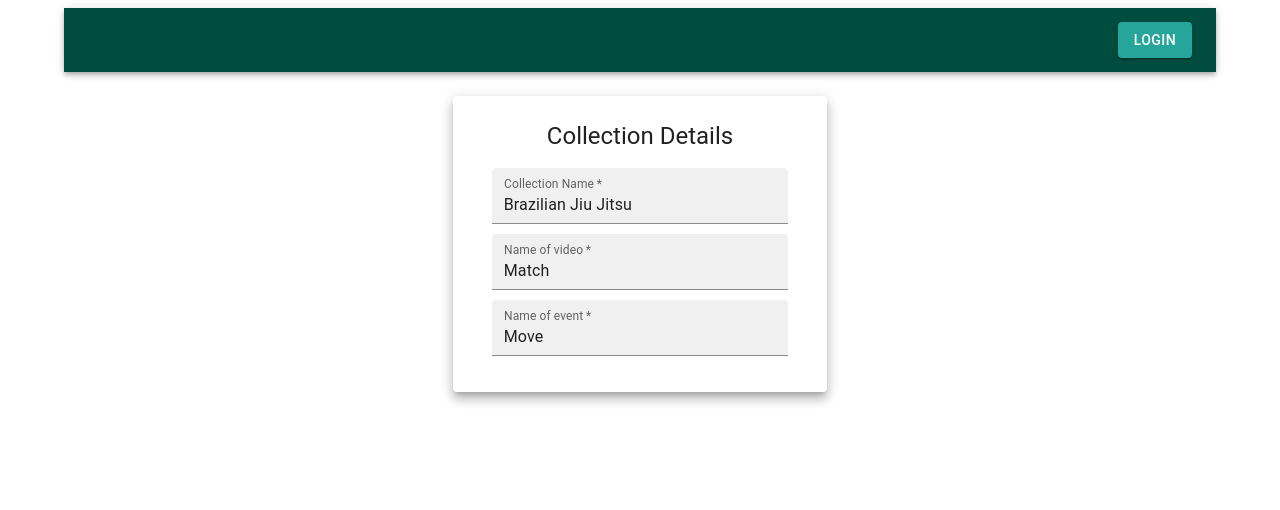
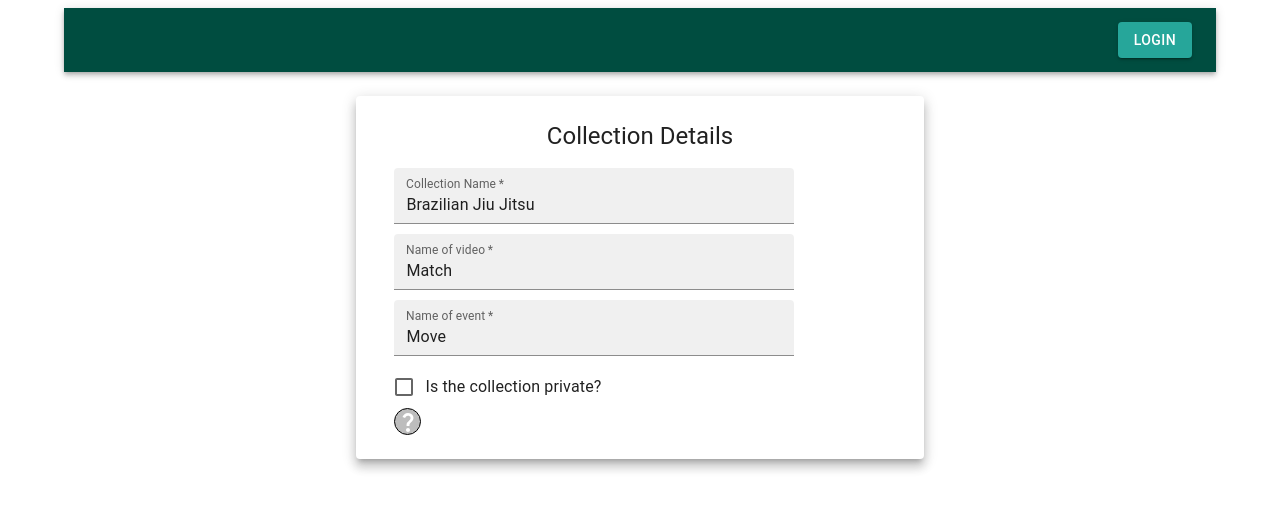
Before and after one commit to NerdyWithZainab/video-annotator, a Next.js app: page /collection/1 in a window 1280 px wide. Shown: the top 510 px of the page. Built offline with nearby package versions, Linux system fonts and the light colour scheme; no server answers.

Commit message:
make slight progress on the question mark icon

```diff
--- a/components/CollectionDetails/index.tsx
+++ b/components/CollectionDetails/index.tsx
@@ -1,4 +1,6 @@
 import React, { useEffect, useState } from "react";
+import QuestionMarkIcon from "@mui/icons-material/QuestionMark";
+import { Avatar, Tooltip } from "@mui/material";
 
 import {
   Checkbox,
@@ -68,11 +70,17 @@ const CollectionDetails: React.FC<{
     // setIsPrivateInvalid(!isBoolean(currentIsPrivate));
   };
 
+  const isPrivateCollectionLabel: string = intl.formatMessage({
+    id: "IS_COLLECTION_PRIVATE",
+    defaultMessage: "Is the collection private?",
+  });
+
   return (
     <InfoPanel
       titleId="COLLECTION_DETAILS"
       titleDefault="Collection Details"
       textOverrides={{ textAlign: "center" }}
+      styleOverrides={{ maxHeight: 1000 }}
     >
       <Grid container>
         <Grid item lg={12} sm={12}>
@@ -160,21 +168,31 @@ const CollectionDetails: React.FC<{
           ></TextField>
         </Grid>
         <Grid item lg={12} sm={12}>
-          {/* <FormControl> */}
-          {/* <FormGroup> */}
           <FormControlLabel
             control={<Checkbox />}
             value={isPrivate}
             onChange={handleIsPrivateChange}
-            label={
-              <FormattedMessage
-                id="IS_COLLECTION_PRIVATE"
-                defaultMessage="Is the collection private?"
-              />
-            }
+            label={isPrivateCollectionLabel}
           />
-          {/* </FormGroup> */}
-          {/* </FormControl> */}
+          <Tooltip
+            title={intl.formatMessage({
+              id: "IS_PRIVATE_DESCRIPTION",
+              defaultMessage:
+                "If selected, other users will be able to access, read, and edit the videos within the collection as their privileges permit. They will not be able to edit the questions that appear during video intake.",
+            })}
+          >
+            <Avatar
+              style={{
+                border: "1px solid black",
+                height: 25,
+                width: 25,
+                paddingRight: 0,
+                marginRight: 0,
+              }}
+            >
+              <QuestionMarkIcon />
+            </Avatar>
+          </Tooltip>
         </Grid>
       </Grid>
     </InfoPanel>
--- a/lang/en.json
+++ b/lang/en.json
@@ -77,5 +77,6 @@
   "GENERIC_CANNOT_BE_BLANK": "{name} cannot be blank",
   "NAME_OF_EVENT": "Name of event",
   "IS_COLLECTION_PRIVATE": "Is the collection private?",
-  "SOMETHING_WENT_WRONG_CONTACT_DEVELOPER": "Something went wrong. Alert a developer by <a href='/me'>leaving feedback</a>"
+  "SOMETHING_WENT_WRONG_CONTACT_DEVELOPER": "Something went wrong. Alert a developer by <a href='/me'>leaving feedback</a>",
+  "IS_PRIVATE_DESCRIPTION": "If selected, other users will be able to discover your collection, as well as view and edit the videos within the collection as their privileges permit. They will not be able to edit the questions that appear during video intake."
 }
--- a/pages/collection/[collectionId].tsx
+++ b/pages/collection/[collectionId].tsx
@@ -14,11 +14,11 @@ const SingleCollection: React.FC = () => {
 
   return (
     <Grid container spacing={2} style={{ marginTop: "1vh" }}>
-      <Grid item sm={12} md={4}></Grid>
-      <Grid item sm={12} md={4}>
+      <Grid item sm={12} md={3}></Grid>
+      <Grid item sm={12} md={6}>
         <CollectionDetails collection={shamCollection}></CollectionDetails>
       </Grid>
-      <Grid item sm={12} md={4}></Grid>
+      <Grid item sm={12} md={3}></Grid>
     </Grid>
   );
 };
```
